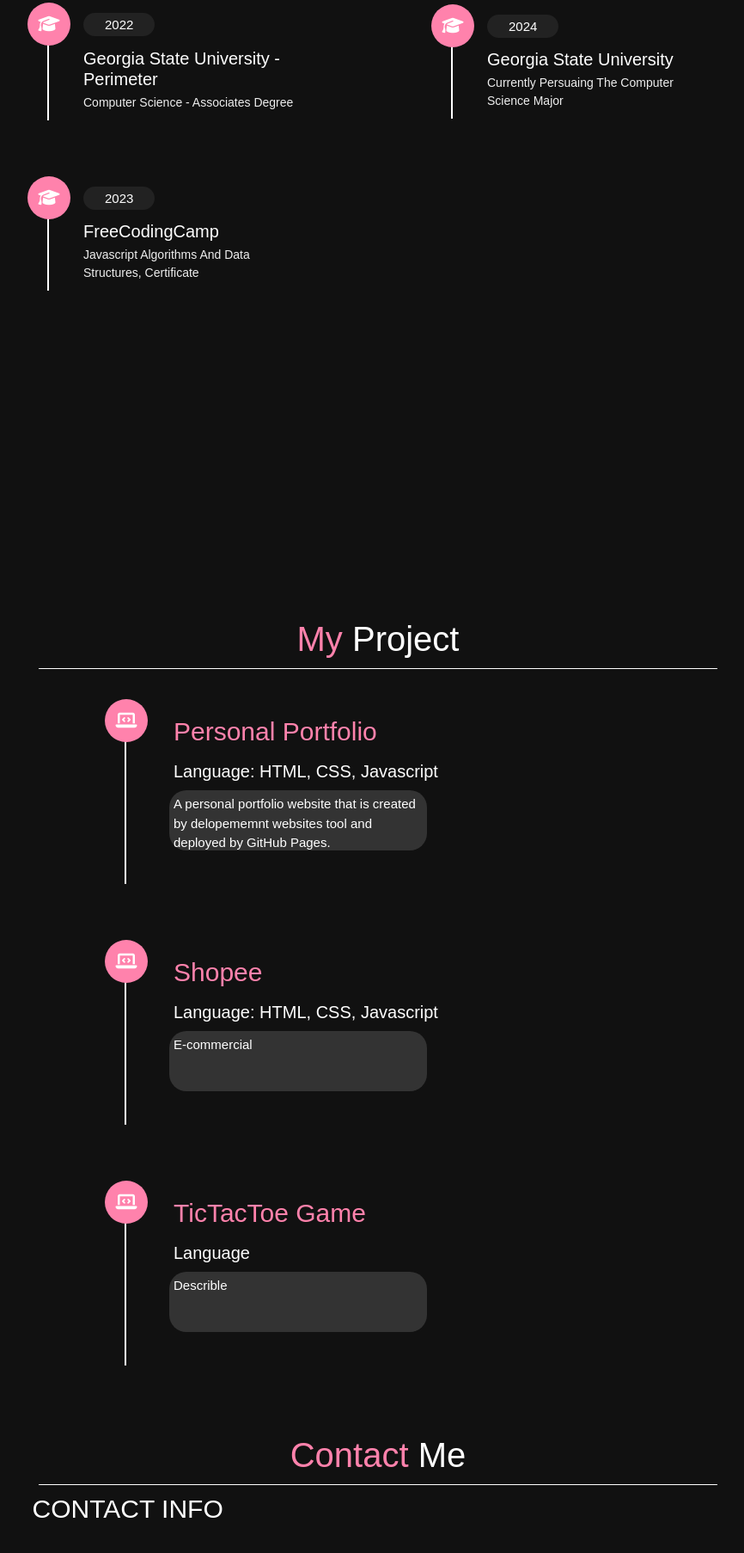
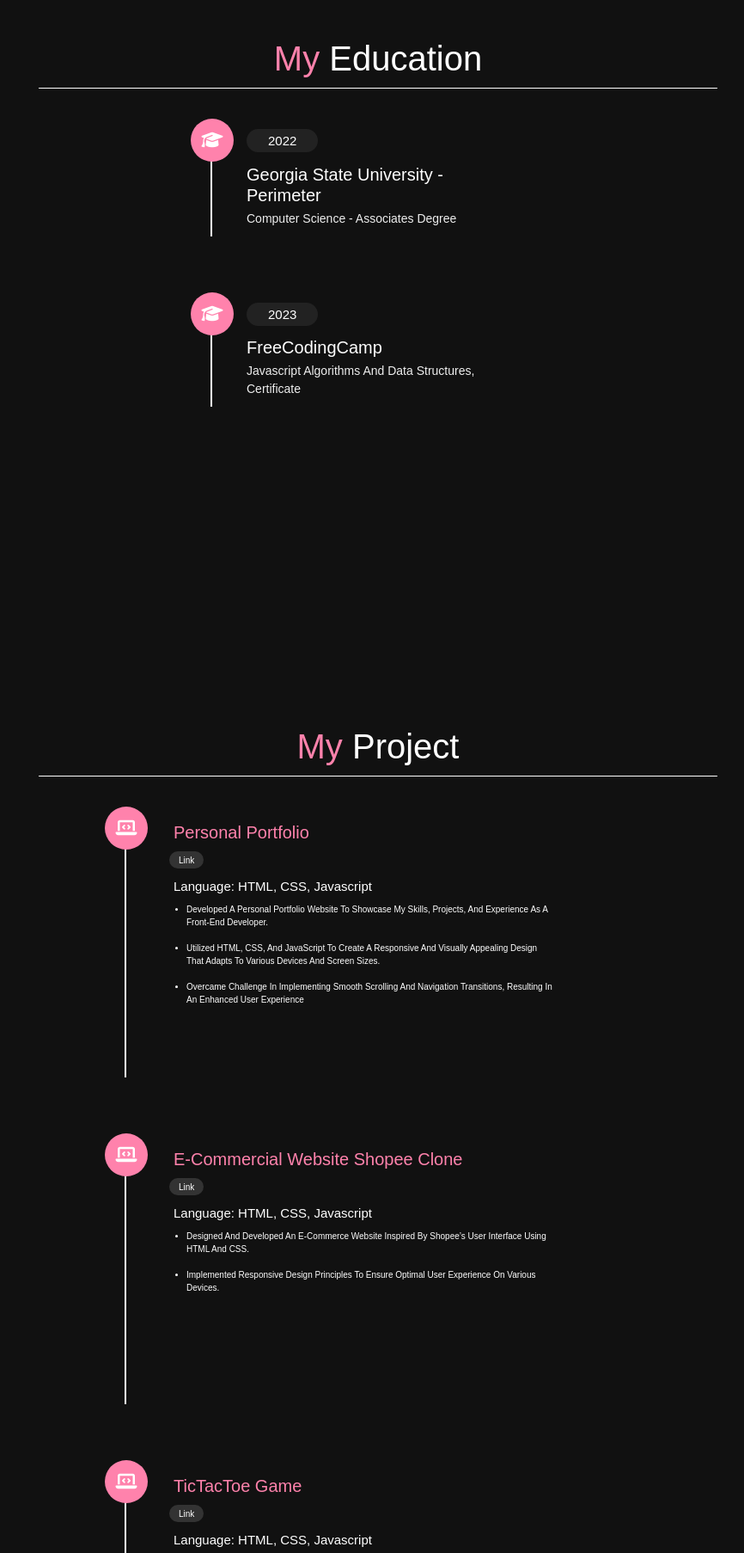
Before and after one commit to sophieLe256/My_portfolio, a plain HTML site: page index.html in a window 1280 px wide. Shown: the part 1849-3655 px from the top of the page at 86% size, without its empty margins (375-1241 px from the left). Drawn offline with nearby package versions, Linux system fonts and the light colour scheme.

Commit message:
Update resume

```diff
--- a/index.html
+++ b/index.html
@@ -94,9 +94,24 @@
                     <h3><span> name : </span> Sophie Le</h3>
                     <h3><span> age : </span> 23 </h3>
                     <!-- <h3><span> website: </span><a href="https://sophiele256.github.io/My_portfolio/"></a></h3>                     -->
-                    <h3><span> address </span> 115 Concord Traces, Alpharetta, GA 30005</h3>
+                    <h3><span> address : </span> Atlanta, Georgia</h3>
                     <h3><span> school : </span> Georgia State University</h3>
+                    <h3><span> Courswork: </span>
+                        <br> Principles Computer Programming, Principles of Computer Sciences II, <br>
+                        Theoretical Foundations of Computer Science, Data Structure, <br>
+                        Computer Org & Programming, System Level Programming, Mobile Development, <br>
+                        Web Programming, Database System, Design and Alogirthm, Software Development</h3>
+                    <h3><span> language program : </span>
+                        <ul>Java, Python, C, C++</ul>
+                        <ul>Html, Css, Javascript</ul>
+                        <ul>React, NodeJS</ul>
+                    </h3>
+                    <h3><span> development tools : </span>
+                        <ul>IntelliJ, VSCode, PyCharm</ul>
+                    </h3>
                     <h3><span> language : </span> bilingual (Vietnamese and English)</h3>
+
+
                     <a href="./resume/resume_SophieLe.docx" download><button class="btn"> Download Resume <i class="fas fa-download"></i></button></a>
 
 
@@ -129,7 +144,6 @@
                         <div class="counter-progress">
                             <div class="counter-progress-in" style="width:50%;">
                                 <div class="skill-percent">50%</div>
-
                             </div>
                         </div>
                     </div>
@@ -171,13 +185,6 @@
 
                         <div class="box">
                             <i class="fas fa-graduation-cap"></i>
-                            <span>2024</span>
-                            <h3>Georgia State University</h3>
-                            <p>Currently persuaing the computer science major</p>
-                        </div>
-
-                        <div class="box">
-                            <i class="fas fa-graduation-cap"></i>
                             <span>2023</span>
                             <h3>FreeCodingCamp</h3>
                             <p>Javascript Algorithms and Data Structures, Certificate</p>
@@ -191,36 +198,63 @@
         <section class="project" id="project">
             <h1 class="heading"><span> my </span> project </h1>
             <div class="box-container">
-                <!-- <div class="box">
-                    <img src="" alt="">
-                </div> -->
                 <div class="box">
                     <i class="fa-solid fa-laptop-code"></i>
                     <span>Personal Portfolio</span>
+                    <div class="box-link">
+                        <a href="https://sophiele256.github.io/My_portfolio/" class="box-link">Link</a>
+                    </div>
                     <h6>Language: HTML, CSS, Javascript</h6>
-                    <a href="https://sophiele256.github.io/My_portfolio/" class=""></a>
-                    <p>A personal portfolio website that is created by delopememnt websites tool and deployed by GitHub Pages.</p>
+                    <ul>
+                        <li>Developed a personal portfolio website to showcase my skills, projects, and experience as a front-end developer. </li>
+                        <br>
+                        <li>Utilized HTML, CSS, and JavaScript to create a responsive and visually appealing design that adapts to various devices and screen sizes. </li>
+                        <br>
+                        <li>Overcame challenge in implementing smooth scrolling and navigation transitions, resulting in an enhanced user experience </li>
+                    </ul>
+
                 </div>
 
                 <div class="box">
                     <i class="fa-solid fa-laptop-code"></i>
-                    <span>Shopee</span>
+                    <span>E-commercial Website Shopee Clone</span>
+                    <div class="box-link">
+                        <a href="https://sophiele256.github.io/My_portfolio/" class="box-link">Link</a>
+                    </div>
                     <h6>Language: HTML, CSS, Javascript</h6>
-                    <p>E-commercial</p>
+                    <ul>
+                        <li>Designed and developed an e-commerce website inspired by Shopee’s user interface using HTML and CSS.</li>
+                        <br>
+                        <li>Implemented responsive design principles to ensure optimal user experience on various devices.</li>
+                    </ul>
                 </div>
 
                 <div class="box">
                     <i class="fa-solid fa-laptop-code"></i>
                     <span>TicTacToe Game</span>
-                    <h6>Language</h6>
+                    <div class="box-link">
+                        <a href="https://sophiele256.github.io/My_portfolio/" class="box-link">Link</a>
+                    </div>
+                    <h6>Language: HTML, CSS, Javascript</h6>
                     <p>Describle</p>
                 </div>
 
+                <div class="box">
+                    <i class="fa-solid fa-laptop-code"></i>
+                    <span>Bad Rabbits Website</span>
+                    <div class="box-link">
+                        <a href="https://sophiele256.github.io/My_portfolio/" class="box-link">Link</a>
+                    </div>
+                    <h6>Language: React, NodeJS, AWS</h6>
+                    <p>Describle</p>
+                </div>
 
             </div>
+
+                </div>
         </section>
 
-        <!-- contact -->
+        <!-- Contact -->
 
         <section class="contact" id="contact">
 
--- a/style.css
+++ b/style.css
@@ -312,12 +312,12 @@ header .navbar ul li a:hover{
     align-items: center;
     justify-content: space-between;
     flex-wrap: wrap;
-    padding: 1rem 0;
-    padding:0 6rem;
+    padding: 1rem 25rem;
+
 }
 
 .education .box-container .box {
-    width: 30rem;
+    width: 35rem;
     margin: 4rem 1rem;
     padding-left: 4rem;
     border-left: .2rem solid #fff;
@@ -369,7 +369,7 @@ header .navbar ul li a:hover{
 
 .project .box-container .box {
     width: 50rem;
-    height: 20rem;
+    height: 30rem;
     margin: 4rem 1rem;
     padding-left: 5rem;
     border-left: .2rem solid #fff;
@@ -377,14 +377,39 @@ header .navbar ul li a:hover{
 }
 
 .project .box-container .box span {
-    font-size: 3rem;
+    font-size: 2rem;
     color: var(--pink);
     padding: 0.5rem 0.5rem;
-    border-radius: 2rem;
+    width: 10px;
+}
+
+.project .box-container .box .box-link {
+    background-color: #333;
+    width: 40px;
+    height: 20px;
+    border-radius: 10px;
+    margin-top: 7px;
+    padding-top: 3px;
+}
+
+.project .box-container .box .box-link a{
+    font-size: 10px;
+    color: var(--white);
+    margin-left: 11px;
+    text-decoration: none;
+}
+
+.project .box-container .box ul {
+    /* list-style: none; */
+    color: var(--white);
+}
+
+.project .box-container .box li{
+    font-size: 10px;
 }
 
 .project .box-container .box h6{
-    font-size: 2rem;
+    font-size: 1.5rem;
     color: var(--white);
     margin-top: 0.7rem;
     padding: 0.5rem 0.5rem;
@@ -530,9 +555,9 @@ header .navbar ul li a:hover{
     justify-items: center;
     display: flex;
     justify-content: center;
-    background: #eee;
+    background: rgb(255, 255, 255);
     /* background: url(https://media.istockphoto.com/id/996829592/vector/space-background-bright-milky-way-with-nebula-and-stars-color-galaxy-with-stardust-abstract.jpg?s=612x612&w=0&k=20&c=M0qyjGi6VOm4EblP2hACF18O0ST_rBti8Cj8MxuUNmQ=); */
-    border: 1px solid rgb(255, 253, 253);
+    /* border: 1px solid rgb(255, 253, 253); */
     /* box-shadow: ; */
 
 }
@@ -656,7 +681,7 @@ header .navbar ul li a:hover{
 }
 
 .contact .row .container .box .message .danger {
-    font-size: 10px;
+    font-size: 12px;
     color: red;
     position: absolute;
     transition: 0.2s;
@@ -738,15 +763,3 @@ header .navbar ul li a:hover{
     }
 
 }
-
-
-
-/*
-function quickCheck(arr, elem) {
-    if (arr.indexOf(elem) >= 0) {
-      return true;
-    }
-    return false;
-  }
-  console.log(quickCheck(["squash", "onions", "shallots"], "mushrooms"));
-  */
```
